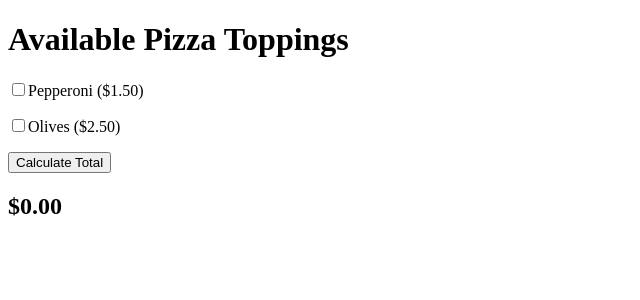
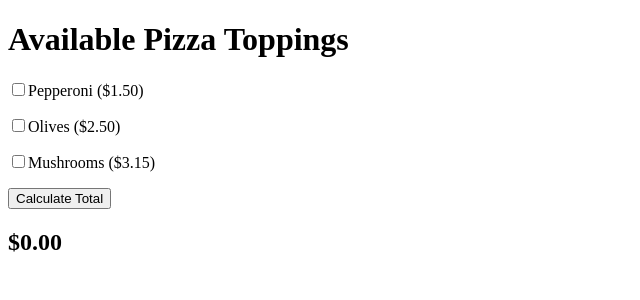
Before and after one commit to 2021-spring-jsf-tuth/components, an Angular app: page / in a window 1280 px wide. Shown: the top 300 px of the page, without its empty margins (0-640 px from the left). Built offline with nearby package versions, Linux system fonts and the light colour scheme.

Commit message:
Added mushrooms

```diff
--- a/src/app/pizza-toppings.service.ts
+++ b/src/app/pizza-toppings.service.ts
@@ -18,7 +18,8 @@ export class PizzaToppingsService {
     // faux toppings from a web service
     const pizzaToppingsFromWebService = [
       {name: "Pepperoni", price: 1.5},
-      {name: "Olives", price: 2.5}
+      {name: "Olives", price: 2.5},
+      {name: "Mushrooms", price: 3.15}
     ];
 
     return pizzaToppingsFromWebService.map(x => ({...x, checked: false}));
```
